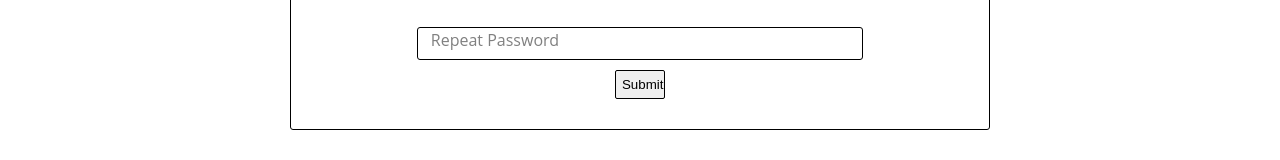
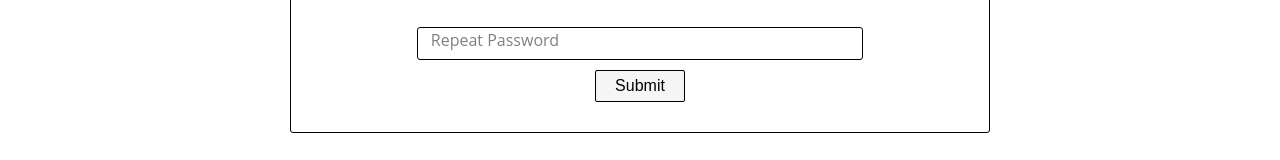
Before and after one commit to emotive44/Social-Network, a React (Create React App) app in the folder frontend/: page /register in a window 1280 px wide. Shown: the part 363-523 px from the top of the page. Built offline with nearby package versions, Linux system fonts and the light colour scheme.

Commit message:
create Button component

```diff
--- a/frontend/src/components/auth/Register.jsx
+++ b/frontend/src/components/auth/Register.jsx
@@ -1,11 +1,11 @@
 import React from 'react';
 import { useForm } from 'react-hook-form';
-import './Register.scss';
 
 import emailValidate from '../../utils/emailValidate';
 
 import FormWrapper from '../common/FormWrapper';
 import Input from '../common/Input';
+import Button from '../common/Button';
 
 
 const Register = () => {
@@ -57,7 +57,7 @@ const Register = () => {
         })}
         err={errors.rePassword && errors.rePassword.message}
       />
-      <button type='submit'>Submit</button>
+      <Button type='submit' light animation>Submit</Button>
     </FormWrapper>
   );
 }
--- a/frontend/src/components/auth/Register.scss
+++ /dev/null
@@ -1,9 +0,0 @@
-button {
-  width: 5rem;
-  padding: 0.6rem;
-  display: block;
-  margin: 1rem auto;
-  outline: none;
-  border: 1px solid black;
-  border-radius: 0.2rem;
-}
--- /dev/null
+++ b/frontend/src/components/common/Button.jsx
@@ -0,0 +1,33 @@
+import React from 'react';
+import './Button.scss';
+
+
+const Button = ({
+  type,
+  info,
+  style,
+  light,
+  danger,
+  primary,
+  children,
+  animation,
+  clickHandler
+}) => {
+  return (
+    <button
+      type={type}
+      className={`btn
+        ${primary && `btn-primary ${animation && 'btn-primary-animation'}`}
+        ${danger && `btn-danger ${animation && 'btn-danger-animation'}`}
+        ${info && `btn-info ${animation && 'btn-info-animation'}`}
+        ${light && `btn-light ${animation && 'btn-light-animation'}`}
+      `}
+      style={style}
+      onClick={clickHandler}
+    >
+      {children}
+    </button>
+  );
+}
+
+export default Button;
--- /dev/null
+++ b/frontend/src/components/common/Button.scss
@@ -0,0 +1,55 @@
+@import '../../index.scss';
+
+.btn {
+  width: 9rem;
+  outline: none;
+  display: block;
+  cursor: pointer;
+  padding: 0.6rem;
+  margin: 1rem auto;
+  font-size: 1.6rem;
+  border-radius: 0.2rem;
+  border: 1px solid black;
+  transition: 0.3s ease-in-out;
+
+  &-primary {
+    color: $warning-color;
+    background: $primary-color;
+
+    &-animation:hover {
+      color: black;
+      background: transparent;
+      border: 1px solid black;
+    }
+  }
+
+  &-danger {
+    background: $danger-color;
+
+    &-animation:hover {
+      color: darkred;
+      background: transparent;
+      border: 1px solid darkred;
+    }
+  }
+
+  &-info {
+    background: $info-color;
+    color: darkblue;
+
+    &-animation:hover {
+      background: transparent;
+      border: 1px solid darkblue;
+    }
+  }
+
+  &-light {
+    background: $white-color;
+
+    &-animation:hover {
+      color: $white-color;
+      background: $primary-color;
+      border: 1px solid black;
+    }
+  }
+}
--- a/frontend/src/components/common/FormWrapper.scss
+++ b/frontend/src/components/common/FormWrapper.scss
@@ -19,6 +19,12 @@
     border-radius: 0.2rem 0.2rem 0.2rem 0;
     padding: 1rem;
     background: $white-color;
+    transition: 0.3s ease-in-out;
+
+    &:hover {
+      color: $white-color;
+      background: $primary-color;
+    }
   }
 
   form {
@@ -30,6 +36,6 @@
 
 @media (max-width: 700px) {
   .form {
-    margin: 24rem 7rem 0 7rem;
+    margin-top: 24rem;
   }
 }
--- a/frontend/src/index.scss
+++ b/frontend/src/index.scss
@@ -1,5 +1,9 @@
 $primary-color: gray;
+$light-color: lightgray;
 $white-color: whitesmoke;
+$info-color: skyblue;
+$danger-color: tomato;
+$warning-color: yellow;
 
 
 * {
```
